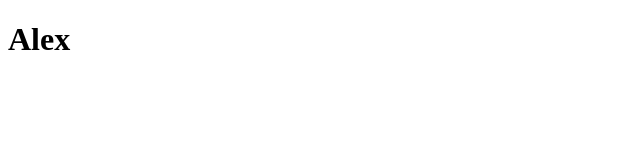
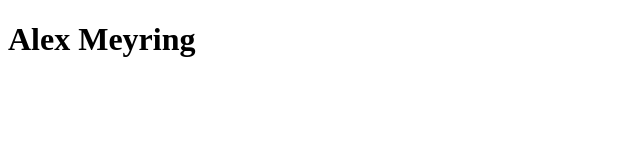
Before and after one commit to CSE-ameyring/CSE-ameyring.github.io, a plain HTML site: page index.html in a window 1280 px wide. Shown: the whole page, without its empty margins (0-640 px from the left). Drawn offline with Linux system fonts and the light colour scheme.

Commit message:
Update index.html

```diff
--- a/index.html
+++ b/index.html
@@ -1,9 +1,9 @@
 <!DOCTYPE html>
 <html>
   <head>
-    <title>CSCE 190:Alex</title>
+    <title>CSCE 190:Alex Meyring</title>
   </head>
   <body>
-    <h1>Alex</h1>
+    <h1>Alex Meyring</h1>
   </body>
 </html>
```
